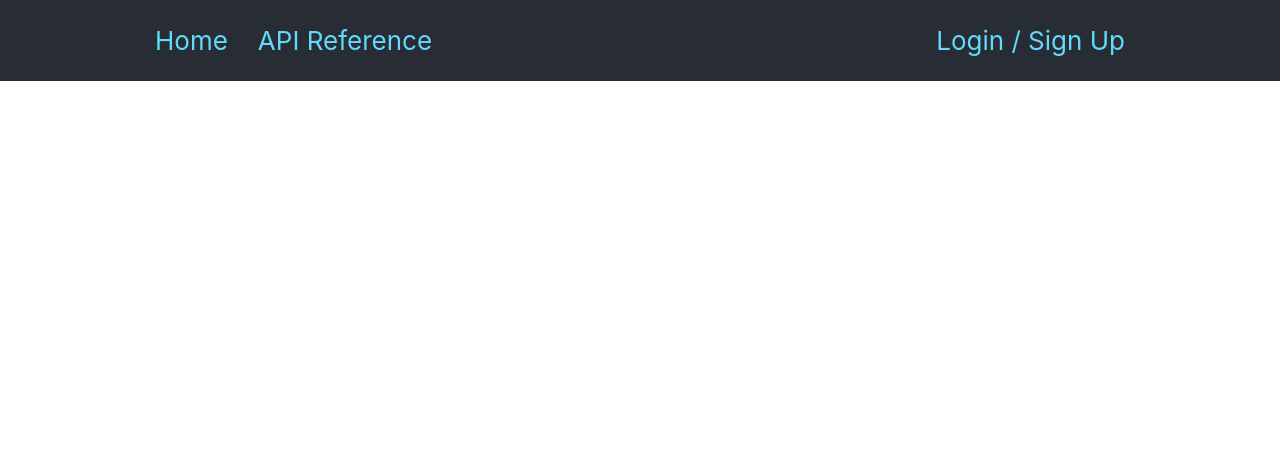
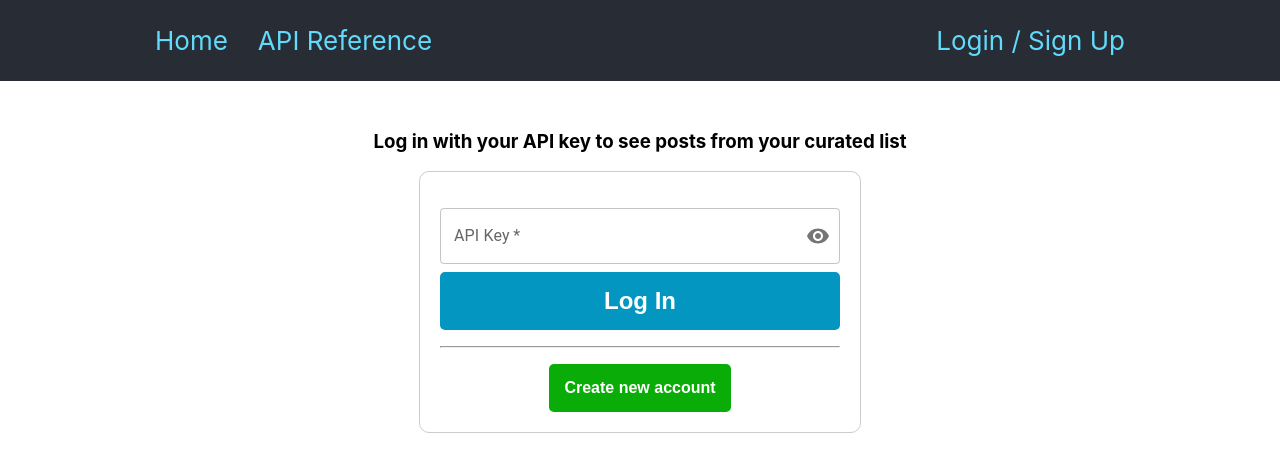
Before and after one commit to 1-ashraful-islam/boot.dev-projects, a React (Create React App) app in the folder 18.BlogAggregator/webui/: page /login in a window 1280 px wide. Shown: the top 472 px of the page. Built offline with nearby package versions, Linux system fonts and the light colour scheme.

Commit message:
blog aggregator: webui: fix issues with login and redirection

```diff
--- a/18.BlogAggregator/webui/src/App.tsx
+++ b/18.BlogAggregator/webui/src/App.tsx
@@ -8,7 +8,7 @@ import LoginPage from "./pages/LoginPage";
 import { useAuth } from "./components/AuthContext";
 
 function Navigation() {
-  const { isLoggedIn, setApiKey } = useAuth();
+  const { isLoggedIn, handleLogout } = useAuth();
   return (
     <nav>
       <ul className="App-nav">
@@ -31,11 +31,7 @@ function Navigation() {
               <Link to="/login">Login / Sign Up</Link>
             </li>
           ) : (
-            <li
-              onClick={() => {
-                setApiKey("");
-              }}
-            >
+            <li onClick={handleLogout}>
               <Link to="#">Logout</Link>
             </li>
           )}
--- a/18.BlogAggregator/webui/src/components/AuthContext.tsx
+++ b/18.BlogAggregator/webui/src/components/AuthContext.tsx
@@ -2,10 +2,11 @@ import React, { createContext, ReactNode, useContext, useState } from "react";
 
 type AuthContextType = {
   apiKey: string;
-  setApiKey: (key: string) => void;
+  setApiKey: (key: string) => Promise<void>;
   isLoggedIn: boolean;
   LoginError: string;
   setLoginError: (error: string) => void;
+  handleLogout: () => void;
 };
 
 const AuthContext = createContext<AuthContextType | undefined>(undefined);
@@ -49,7 +50,7 @@ export const AuthProvider: React.FC<{ children: ReactNode }> = ({
 
       const data = await response.json();
 
-      console.log(data);
+      console.log(`Login is successful for user: ${data.name}`);
       setApiKey(key);
       setIsLoggedIn(true);
       setLoginError("");
@@ -58,9 +59,18 @@ export const AuthProvider: React.FC<{ children: ReactNode }> = ({
       // localStorage.setItem("apiKey", key); // Persist the API key in local storage
     } catch (error) {
       console.error(error);
-      setIsLoggedIn(false);
       setLoginError("Invalid API key");
+      throw error;
     }
+  };
+
+  const handleLogout = () => {
+    setApiKey("");
+    setIsLoggedIn(false);
+    setLoginError("");
+    sessionStorage.removeItem("apiKey");
+    // TODO: If implementing remember me feature
+    // localStorage.removeItem("apiKey");
   };
 
   return (
@@ -68,6 +78,7 @@ export const AuthProvider: React.FC<{ children: ReactNode }> = ({
       value={{
         apiKey,
         setApiKey: handleSetApiKey,
+        handleLogout,
         isLoggedIn,
         LoginError,
         setLoginError,
--- a/18.BlogAggregator/webui/src/components/LoginForm.tsx
+++ b/18.BlogAggregator/webui/src/components/LoginForm.tsx
@@ -5,15 +5,39 @@ import IconButton from "@mui/material/IconButton";
 import Visibility from "@mui/icons-material/Visibility";
 import VisibilityOff from "@mui/icons-material/VisibilityOff";
 import { useAuth } from "./AuthContext";
+import { useNavigate } from "react-router-dom";
+import { toast } from "react-toastify";
 
 export default function LoginForm() {
   const [showPassword, setShowPassword] = useState(false);
-  const [apikey, setApikey] = useState("");
+  const [apiKeyInput, setApiKeyInput] = useState("");
   const { setApiKey, LoginError, setLoginError } = useAuth();
+  const navigate = useNavigate();
 
-  const handleLogin = (event: React.FormEvent<HTMLFormElement>) => {
+  const handleLoginSuccess = () => {
+    toast.success("Login was successful!", {
+      position: "top-center",
+      autoClose: 3000,
+    });
+    navigate("/");
+  };
+
+  const handleLoginError = () => {
+    toast.error(LoginError, {
+      position: "top-center",
+      autoClose: 3000,
+    });
+  };
+
+  const handleLogin = async (event: React.FormEvent<HTMLFormElement>) => {
     event.preventDefault();
-    setApiKey(apikey); // Update the global API key
+    try {
+      await setApiKey(apiKeyInput); // Update the global API key
+      handleLoginSuccess();
+    } catch (error) {
+      console.error("Error logging in", error);
+      handleLoginError();
+    }
   };
 
   const handleClickShowPassword = () => {
@@ -26,7 +50,7 @@ export default function LoginForm() {
     event.preventDefault();
   };
   const handleApikeyChange = (event: React.ChangeEvent<HTMLInputElement>) => {
-    setApikey(event.target.value);
+    setApiKeyInput(event.target.value);
     //clear the error message when the user starts typing
     if (LoginError) {
       setLoginError("");
--- a/18.BlogAggregator/webui/src/components/NewFeedForm.tsx
+++ b/18.BlogAggregator/webui/src/components/NewFeedForm.tsx
@@ -1,10 +1,11 @@
 import React, { useState } from "react";
 import axios from "axios";
 import { toast } from "react-toastify";
+import { useAuth } from "./AuthContext";
 
 const FeedForm: React.FC = () => {
   const [url, setUrl] = useState("");
-  const [apiKey, setApiKey] = useState("");
+  const { apiKey } = useAuth();
 
   const handleSubmit = async (event: React.FormEvent) => {
     if (!apiKey) {
@@ -45,7 +46,6 @@ const FeedForm: React.FC = () => {
 
     // Reset form fields
     setUrl("");
-    setApiKey("");
   };
 
   return (
@@ -60,16 +60,6 @@ const FeedForm: React.FC = () => {
         />
       </label>
       <br />
-      <label>
-        API Key:
-        <input
-          type="text"
-          value={apiKey}
-          onChange={(e) => setApiKey(e.target.value)}
-          required
-        />
-      </label>
-      <br />
       <button type="submit">Submit</button>
     </form>
   );
--- a/18.BlogAggregator/webui/src/pages/LoginPage.tsx
+++ b/18.BlogAggregator/webui/src/pages/LoginPage.tsx
@@ -2,15 +2,21 @@ import { useAuth } from "../components/AuthContext";
 import LoginForm from "../components/LoginForm";
 
 export default function LoginPage() {
-  const { isLoggedIn } = useAuth();
+  const { isLoggedIn, handleLogout } = useAuth();
+
   return (
     <>
-      {isLoggedIn ? (
+      {!isLoggedIn ? (
         <div style={{ margin: "20px auto", textAlign: "center" }}>
           <h3>Log in with your API key to see posts from your curated list</h3>
           <LoginForm />
         </div>
-      ) : null}
+      ) : (
+        <div>
+          You are already logged in.{" "}
+          <button onClick={handleLogout}>Log out</button>
+        </div>
+      )}
     </>
   );
 }
```
